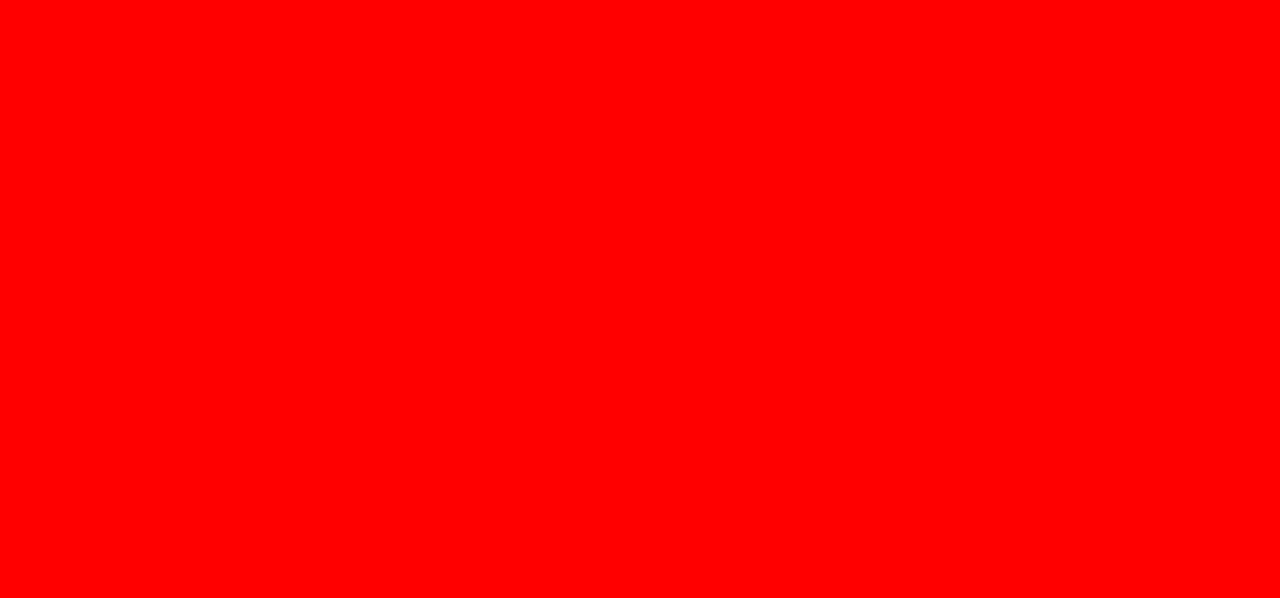
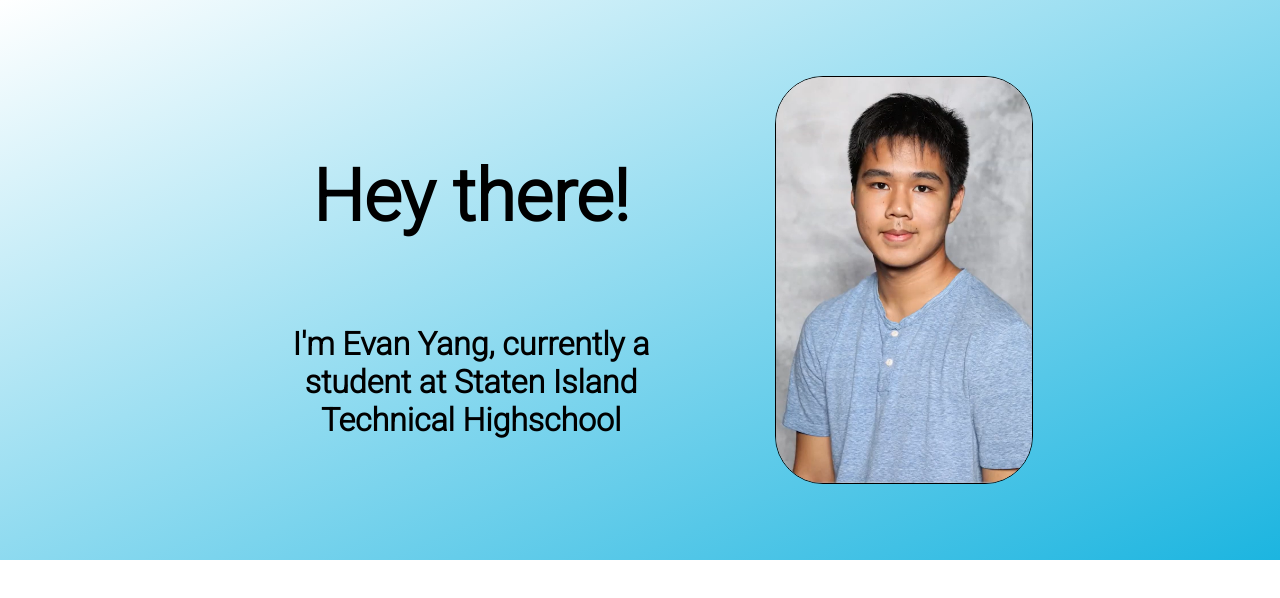
Before and after one commit to Evany226/Portfolio, a website built with Parcel: page src/index.html in a window 1280 px wide. Built offline with nearby package versions, Linux system fonts and the light colour scheme.

Commit message:
progress on introduction section
complete

```diff
--- a/src/index.html
+++ b/src/index.html
@@ -4,10 +4,25 @@
     <meta http-equiv="X-UA-Compatible" content="IE=edge">
     <meta name="viewport" content="width=device-width, initial-scale=1.0">
     <link rel="stylesheet" href="scss/main.scss">
-    <title>Document</title>
+    <title>Portfolio</title>
+    <link href="https://fonts.googleapis.com/css2?family=Roboto:wght@100;300&display=swap" rel="stylesheet">
 </head>
 <body>
+
+    <!-- Introduction -->
+        <section class="intro">
+            <div class="text">
+                <h1 class="title">Hey there!</h1>
+                <h2 class="subtitle">I'm Evan Yang, currently a student at Staten Island Technical Highschool</h2>
+                </div>
+            <img class="portrait" src="./images/portrait.PNG"></img>
+        </section>
+
+
+
+
+
+
     <script src="js/index.js"></script>
-
 </body>
 </html>
--- a/src/scss/main.scss
+++ b/src/scss/main.scss
@@ -1,3 +1,42 @@
 body {
-  background-color: red;
+  box-sizing: border-box;
+  padding: 0;
+  margin: 0;
+  font-size: 62.5%;
+  font-family: "Roboto", sans-serif;
 }
+
+.intro {
+  height: 70vh;
+  display: flex;
+  flex-direction: row;
+  justify-content: center;
+  align-items: center;
+  background: linear-gradient(to bottom right, white, #1cb5e0);
+}
+
+.text {
+  display: flex;
+  flex-direction: column;
+  padding-right: 5rem;
+  text-align: center;
+  width: 35vw;
+}
+
+.title {
+  font-style: bold;
+  font-weight: 700;
+  font-size: 4.5rem;
+  color: black;
+}
+
+.subtitle {
+  font-size: 2rem;
+  color: black;
+}
+
+.portrait {
+  width: 20vw;
+  border-radius: 3rem;
+  border: solid black 0.1rem;
+}
```
Also changed, not shown: src/images/portrait.PNG (added), 1 other file.
